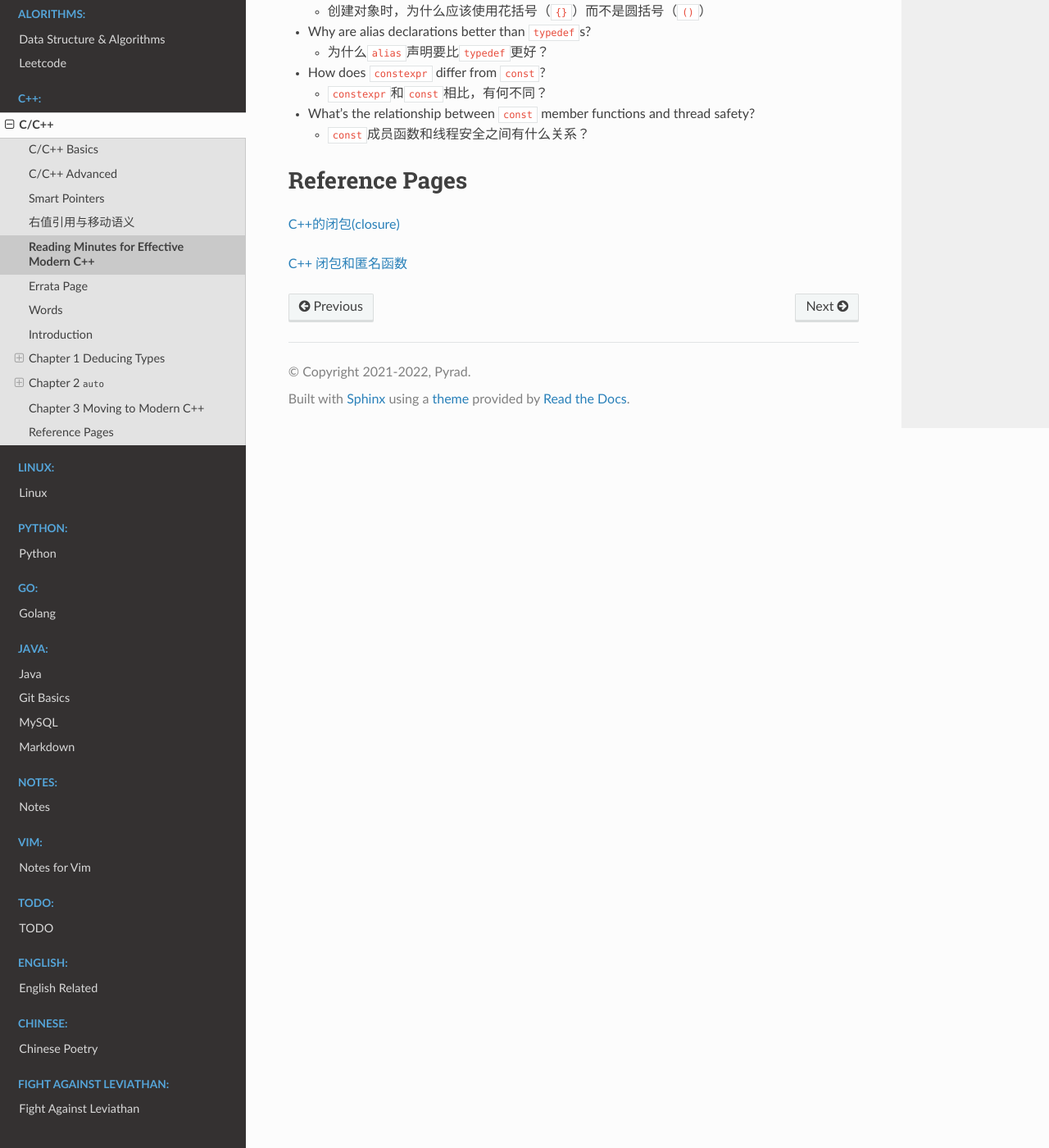
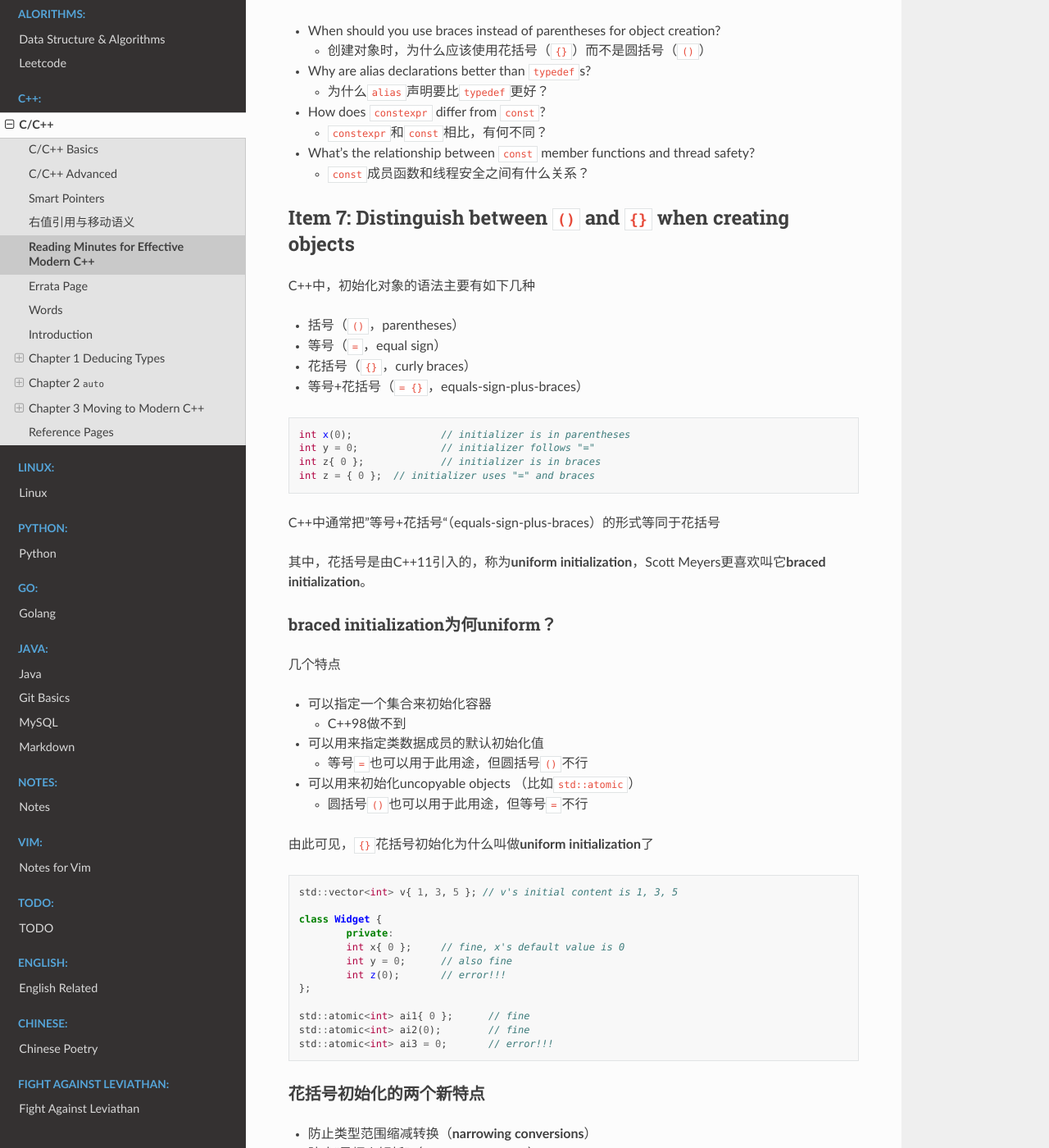
Before and after one commit to Pyrad/pyradnotes, a Sphinx documentation site: the page built from source/CPP/ReadingMinutesEffectiveModernCPP.md, in a window 1280 px wide and 1400 px high, scrolled down 26347 px. Shown: the whole window at 82% size. Built offline with Sphinx 7.4.7 and the Read the Docs theme 2.0.0, drawn with Linux system fonts in a browser that asks for light colours; some of the changed text lies outside the part shown.

Commit message:
Start reading minutes for item 7

````diff
--- a/source/CPP/ReadingMinutesEffectiveModernCPP.md
+++ b/source/CPP/ReadingMinutesEffectiveModernCPP.md
@@ -103,6 +103,8 @@ tip-off *n.*密报；警告；举报
 
 
 boast of *v.* 吹牛，自夸
+
+newbie *n.*网络新手；新兵
 
 
 
@@ -1294,6 +1296,83 @@ C++11和C++14值得大书特书的突出特性
 
 
 
+## Item 7: Distinguish between `()` and `{}` when creating objects
+
+C++中，初始化对象的语法主要有如下几种
+
+- 括号（`()`，parentheses）
+- 等号（`=`，equal sign）
+- 花括号（`{}`，curly braces）
+- 等号+花括号（`= {}`，equals-sign-plus-braces）
+
+```cpp
+int x(0);		// initializer is in parentheses
+int y = 0;		// initializer follows "="
+int z{ 0 };		// initializer is in braces
+int z = { 0 };	// initializer uses "=" and braces
+```
+
+C++中通常把”等号+花括号“（equals-sign-plus-braces）的形式等同于花括号
+
+其中，花括号是由C++11引入的，称为**uniform initialization**，Scott Meyers更喜欢叫它**braced initialization**。
+
+
+
+### braced initialization为何uniform？
+
+几个特点
+
+- 可以指定一个集合来初始化容器
+  - C++98做不到
+- 可以用来指定类数据成员的默认初始化值
+  - 等号`=`也可以用于此用途，但圆括号`()`不行
+- 可以用来初始化uncopyable objects （比如`std::atomic`）
+  - 圆括号`()`也可以用于此用途，但等号`=`不行
+
+由此可见，`{}`花括号初始化为什么叫做**uniform initialization**了
+
+```cpp
+std::vector<int> v{ 1, 3, 5 }; // v's initial content is 1, 3, 5
+
+class Widget {
+	private:
+	int x{ 0 };	// fine, x's default value is 0
+	int y = 0;	// also fine
+	int z(0);	// error!!!
+};
+
+std::atomic<int> ai1{ 0 };	// fine
+std::atomic<int> ai2(0);	// fine
+std::atomic<int> ai3 = 0;	// error!!!
+```
+
+
+
+### 花括号初始化的两个新特点
+
+- 防止类型范围缩减转换（**narrowing conversions**）
+- 防止“最烦人解析”（**most vexing parse**）
+
+
+
+关于第一个，实际上是说用一个类型范围较大的值去初始化一个范围类型较小的值，编译会失败
+
+```cpp
+double x = 0, y = 1, z = 2;
+int sum1{ x + y + z };	// error! sum of doubles may not be expressible as int
+int sum2(x + y + z);	// okay (value of expression truncated to an int)
+int sum3 = x + y + z;	// ditto
+```
+
+第二个，实际上是说，在调用默认构造函数（或者调用有默认值的构造函数而没有传参）时，编译器无法区分到底是在调用一个构造函数，还是在声明一个函数（因为看起来没有任何区别）。而使用花括号初始化，就能避免这个问题。
+
+```cpp
+Widget w1(10);	// call Widget ctor with argument 10
+Widget w2();	// most vexing parse! declares a function
+				// named w2 that returns a Widget!
+Widget w3{}; // calls Widget ctor with no args
+```
+
 
 
 
@@ -1319,3 +1398,5 @@ C++11和C++14值得大书特书的突出特性
 [C++的闭包(closure)](https://zhuanlan.zhihu.com/p/121628510)
 
 [C++ 闭包和匿名函数](https://zhuanlan.zhihu.com/p/303391384)
+
+[C++ most vexing parse（C++最令人烦恼的解析）](https://zhuanlan.zhihu.com/p/391558669)
````
